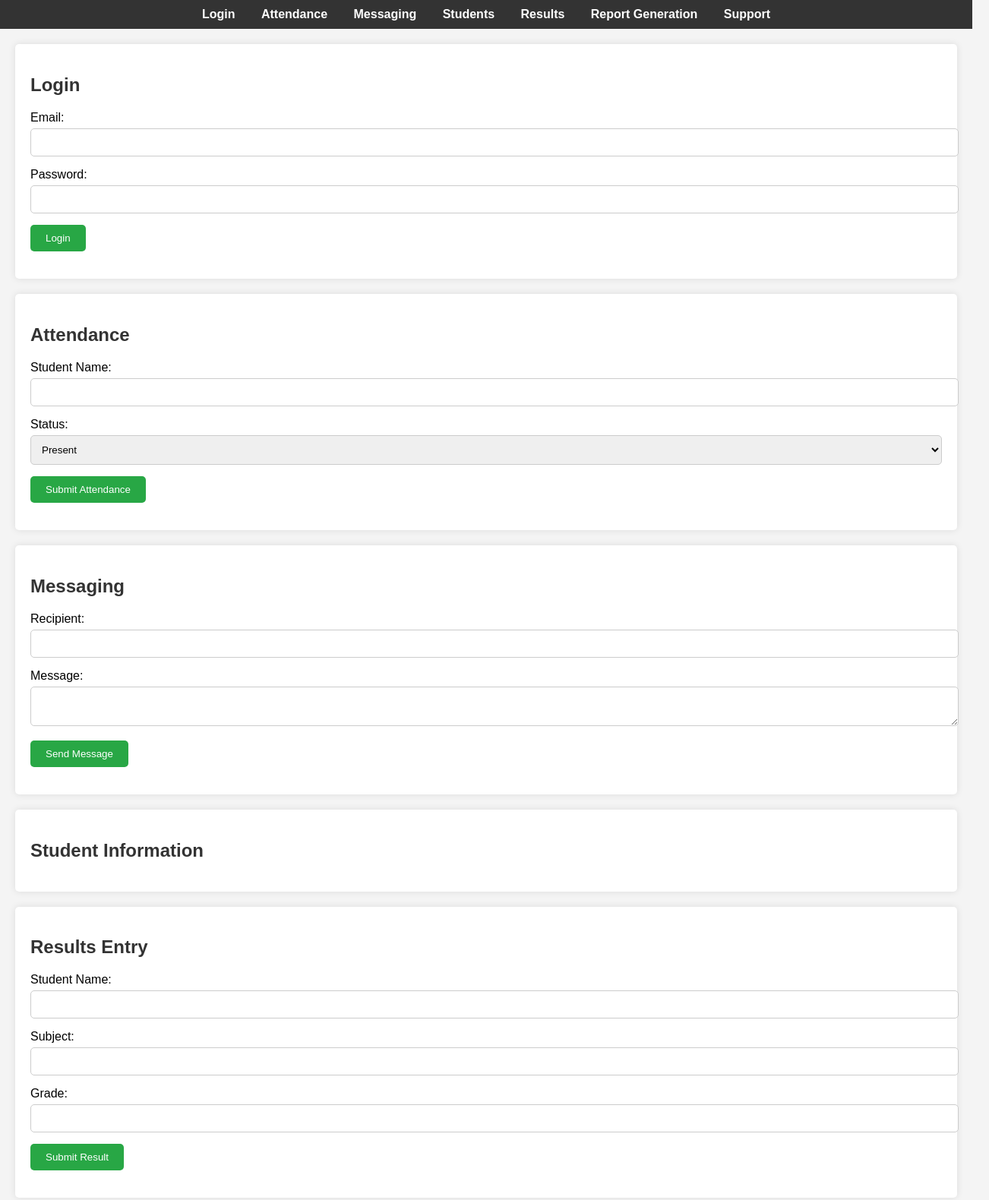
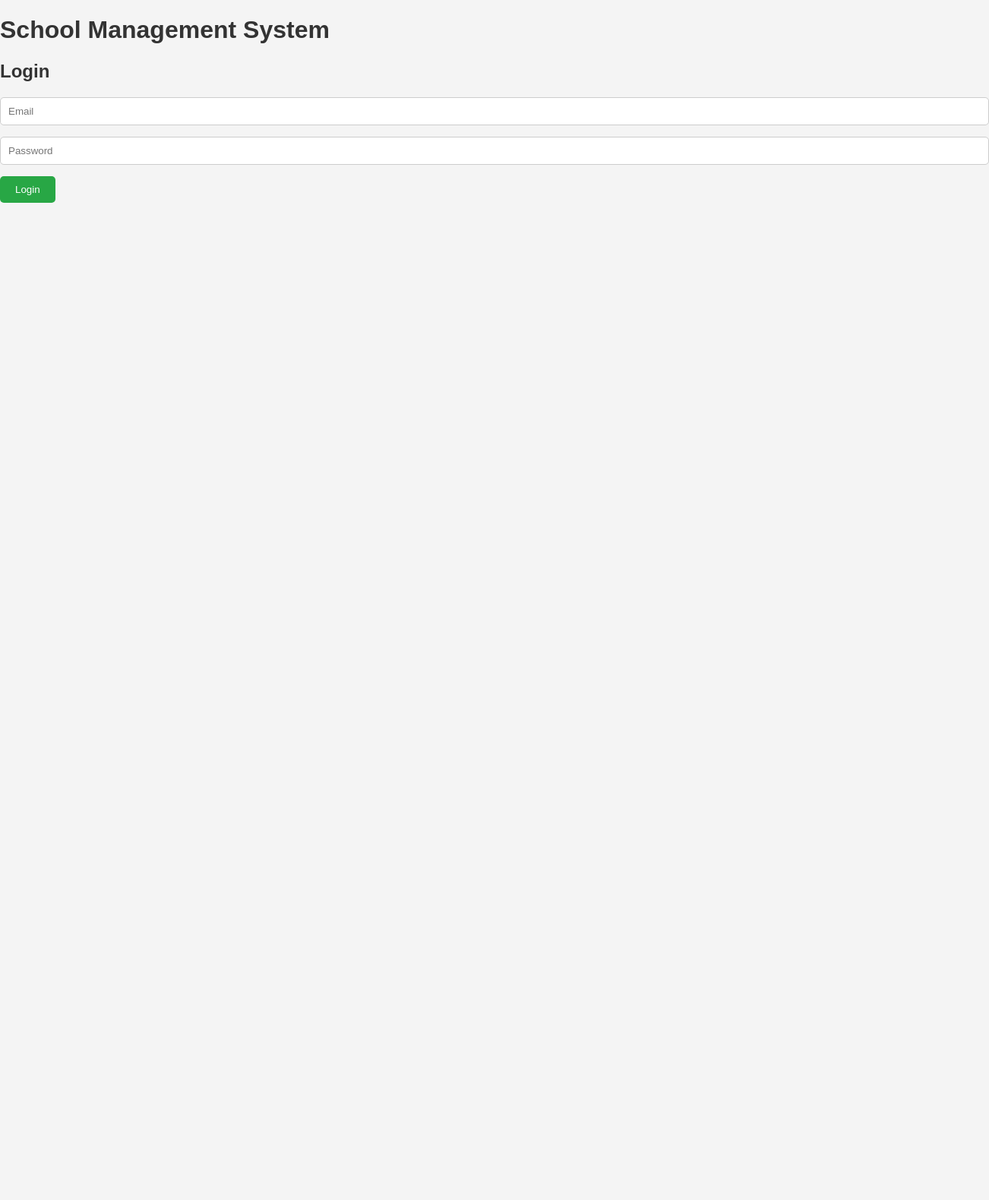
Before and after one commit to iantech3568/zeraki, a plain HTML site: page index.html in a window 1280 px wide. Shown: the top 1580 px of the page at 76% size, 1302 px wide, since content can reach past the window. After the commit the page ends 800 px from the top, so only its background shows below. Drawn offline with Linux system fonts and the light colour scheme.

Commit message:
Update index.html

```diff
--- a/index.html
+++ b/index.html
@@ -7,102 +7,42 @@
     <link rel="stylesheet" href="style.css">
 </head>
 <body>
-    <!-- Navigation Bar -->
-    <nav>
-        <ul>
-            <li><a href="#login">Login</a></li>
-            <li><a href="#attendance">Attendance</a></li>
-            <li><a href="#messaging">Messaging</a></li>
-            <li><a href="#students">Students</a></li>
-            <li><a href="#results">Results</a></li>
-            <li><a href="#report">Report Generation</a></li>
-            <li><a href="#support">Support</a></li>
-        </ul>
-    </nav>
+    <div class="container">
+        <h1>School Management System</h1>
 
-    <!-- Login Section -->
-    <div id="login" class="section">
+        <!-- Login Form -->
+        <div id="login-section">
             <h2>Login</h2>
-        <form id="loginForm">
-            <label for="email">Email:</label>
-            <input type="email" id="email" required>
-            <label for="password">Password:</label>
-            <input type="password" id="password" required>
+            <form id="login-form">
+                <input type="email" id="email" placeholder="Email" required><br>
+                <input type="password" id="password" placeholder="Password" required><br>
                 <button type="submit">Login</button>
             </form>
-        <p id="loginMessage"></p>
+            <div id="login-message"></div>
         </div>
 
-    <!-- Attendance Section -->
-    <div id="attendance" class="section">
-        <h2>Attendance</h2>
-        <form id="attendanceForm">
-            <label for="studentName">Student Name:</label>
-            <input type="text" id="studentName" required>
-            <label for="attendanceStatus">Status:</label>
-            <select id="attendanceStatus">
-                <option value="Present">Present</option>
-                <option value="Absent">Absent</option>
-            </select>
+        <!-- Attendance Form -->
+        <div id="attendance-section" style="display:none;">
+            <h2>Attendance Tracking</h2>
+            <form id="attendance-form">
+                <input type="text" id="student-name" placeholder="Student Name" required><br>
+                <input type="date" id="attendance-date" required><br>
                 <button type="submit">Submit Attendance</button>
             </form>
-        <p id="attendanceMessage"></p>
+            <div id="attendance-message"></div>
         </div>
 
-    <!-- Messaging Section -->
-    <div id="messaging" class="section">
-        <h2>Messaging</h2>
-        <form id="messageForm">
-            <label for="recipient">Recipient:</label>
-            <input type="text" id="recipient" required>
-            <label for="message">Message:</label>
-            <textarea id="message" required></textarea>
+        <!-- Messaging System -->
+        <div id="messaging-section" style="display:none;">
+            <h2>Messaging System</h2>
+            <form id="message-form">
+                <textarea id="message-content" placeholder="Enter your message" required></textarea><br>
                 <button type="submit">Send Message</button>
             </form>
-        <p id="messageSent"></p>
+            <div id="message-status"></div>
+        </div>
     </div>
 
-    <!-- Student Information Section -->
-    <div id="students" class="section">
-        <h2>Student Information</h2>
-        <p id="studentInfo"></p>
-    </div>
-
-    <!-- Results Entry Section -->
-    <div id="results" class="section">
-        <h2>Results Entry</h2>
-        <form id="resultsForm">
-            <label for="studentResultName">Student Name:</label>
-            <input type="text" id="studentResultName" required>
-            <label for="subject">Subject:</label>
-            <input type="text" id="subject" required>
-            <label for="grade">Grade:</label>
-            <input type="text" id="grade" required>
-            <button type="submit">Submit Result</button>
-        </form>
-        <p id="resultMessage"></p>
-    </div>
-
-    <!-- Report Generation Section -->
-    <div id="report" class="section">
-        <h2>Report Generation</h2>
-        <button id="generateReport">Generate Report</button>
-        <p id="reportOutput"></p>
-    </div>
-
-    <!-- Support Section -->
-    <div id="support" class="section">
-        <h2>Customer Support</h2>
-        <form id="supportForm">
-            <label for="supportMessage">Describe your issue:</label>
-            <textarea id="supportMessage" required></textarea>
-            <button type="submit">Submit Ticket</button>
-        </form>
-        <p id="supportResponse"></p>
-    </div>
-
-    <!-- Include JavaScript -->
     <script src="script.js"></script>
-    <script src="data.js"></script>
 </body>
 </html>
```
Lines whose indentation alone changed are shown as unchanged.
